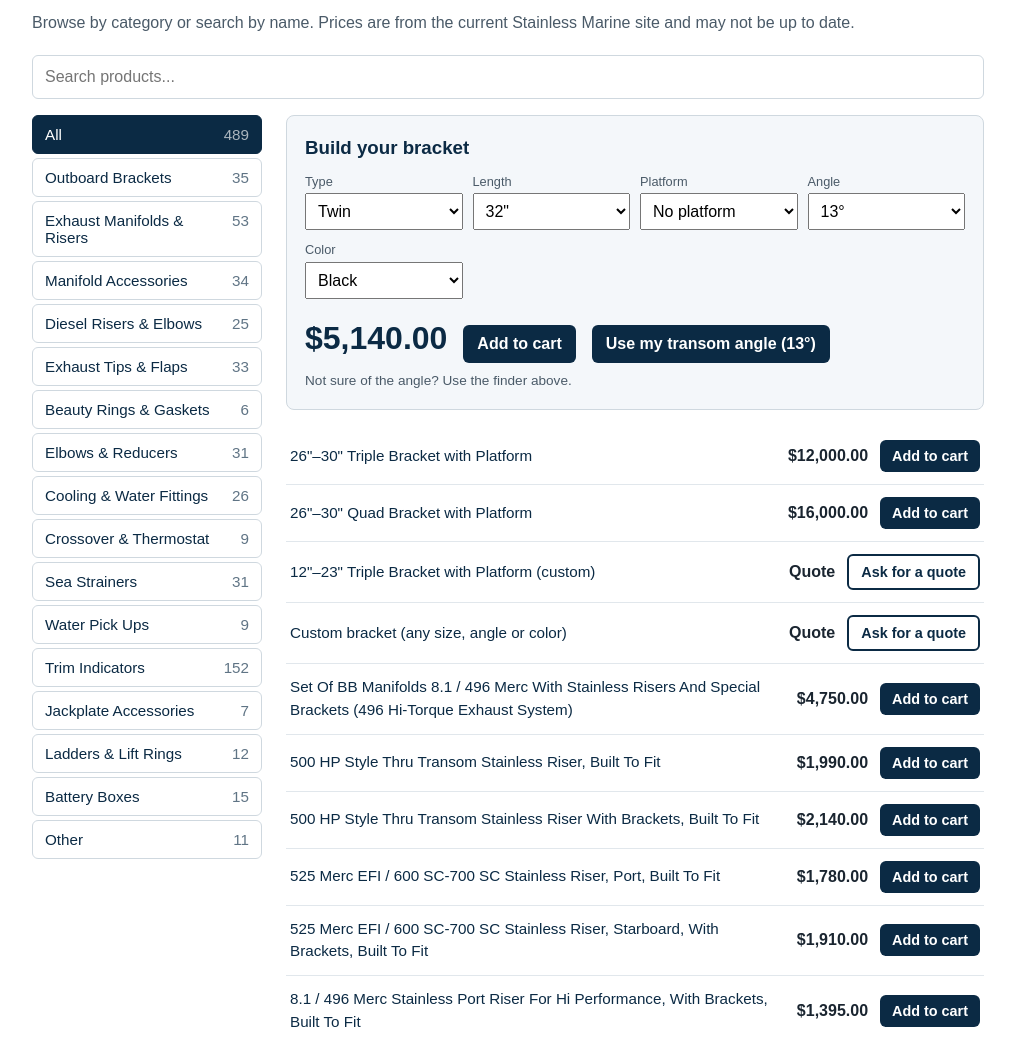
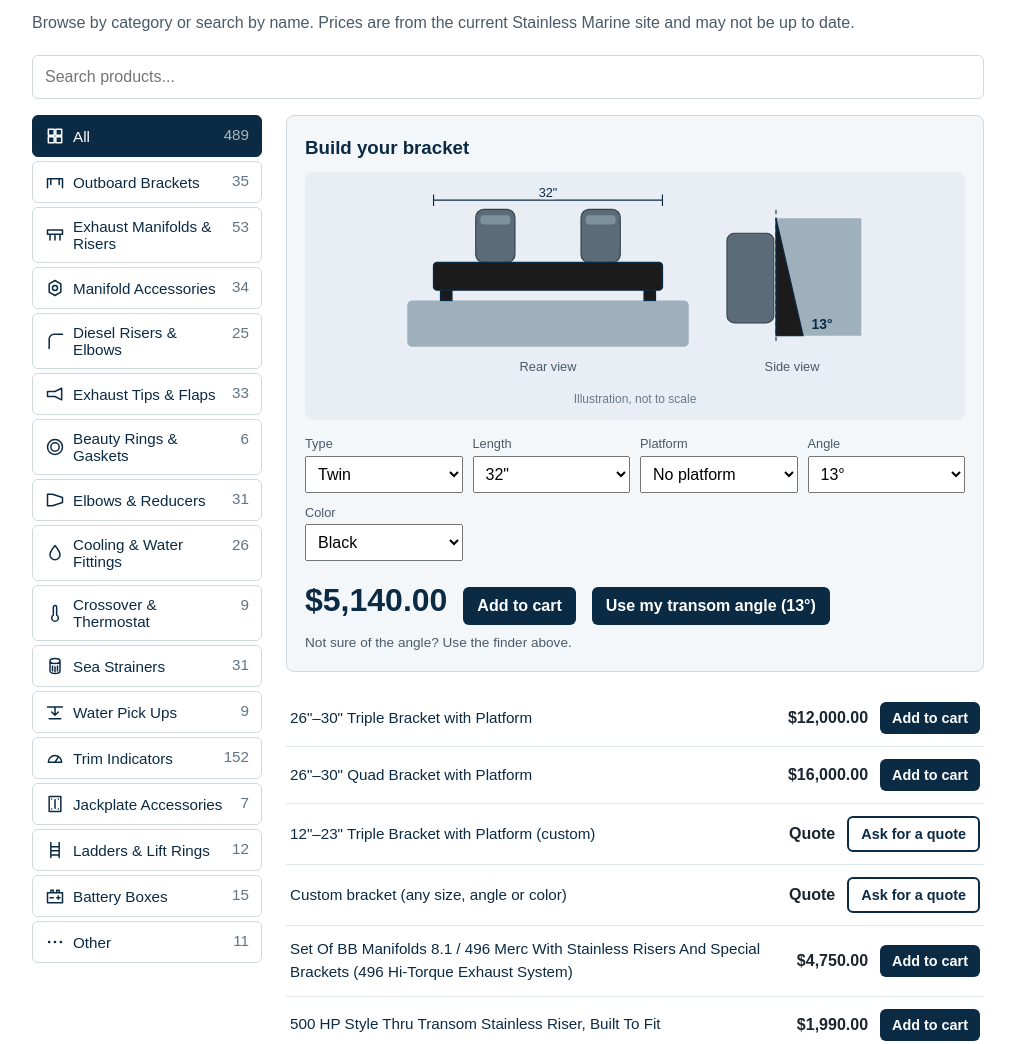
Before and after one commit to leeromero88-ai/stainless-marine-concept, a plain HTML site: page index.html in a window 1280 px wide. Shown: the part 1378-2422 px from the top of the page, without its empty margins (132-1147 px from the left). Drawn offline with Linux system fonts and the light colour scheme.

Commit message:
Add bracker preview and category icons

```diff
--- a/index.html
+++ b/index.html
@@ -156,6 +156,12 @@
       #lang, #cartBtn { padding: 5px 10px; font-size: .9rem; }
       section[id] { scroll-margin-top: 110px; }
     }
+    .pv { display: flex; gap: 14px; justify-content: center; align-items: flex-end; flex-wrap: wrap; background: #e8eef3; border-radius: 8px; padding: 12px; margin-bottom: 14px; }
+    .pv figure { margin: 0; text-align: center; font-size: .8rem; color: #4a5a68; }
+    .pv svg { display: block; width: 100%; height: auto; max-width: 300px; }
+    .pv figure.side svg { max-width: 160px; }
+    #cats button .lb { display: inline-flex; align-items: center; gap: 8px; text-align: left; }
+    #cats button .lb svg { width: 20px; height: 20px; flex: none; fill: none; stroke: currentColor; stroke-width: 1.8; stroke-linecap: round; stroke-linejoin: round; }
   </style>
 </head>
 <body>
@@ -522,13 +528,15 @@
     }
     function esc(s) { return String(s).replace(/&/g, '&amp;').replace(/</g, '&lt;').replace(/"/g, '&quot;'); }
 
+var CAT_ICON = {"all": "<rect x=\"4\" y=\"4\" width=\"7\" height=\"7\"/><rect x=\"13\" y=\"4\" width=\"7\" height=\"7\"/><rect x=\"4\" y=\"13\" width=\"7\" height=\"7\"/><rect x=\"13\" y=\"13\" width=\"7\" height=\"7\"/>", "br": "<path d=\"M3 8h18M3 8v11M21 8v11M7 8v7M17 8v7\"/>", "man": "<path d=\"M3 6h18v5H3zM6 11v7M12 11v7M18 11v7\"/>", "macc": "<path d=\"M12 3l7 4v10l-7 4-7-4V7z\"/><circle cx=\"12\" cy=\"12\" r=\"3\"/>", "dsl": "<path d=\"M5 21V10a6 6 0 0 1 6-6h10\"/>", "tips": "<path d=\"M3 9h9l8-4v14l-8-4H3z\"/>", "rings": "<circle cx=\"12\" cy=\"12\" r=\"9\"/><circle cx=\"12\" cy=\"12\" r=\"5\"/>", "elb": "<path d=\"M3 5v14M3 5h6l12 4v6l-12 4H3\"/>", "cool": "<path d=\"M12 3c4 5 6 8 6 11a6 6 0 0 1-12 0c0-3 2-6 6-11z\"/>", "xover": "<path d=\"M10 14.5V5a2 2 0 0 1 4 0v9.5a4 4 0 1 1-4 0z\"/>", "strn": "<path d=\"M6 6a6 3 0 0 1 12 0v12a6 3 0 0 1-12 0zM6 6a6 3 0 0 0 12 0M9 12v6M12 13v6M15 12v6\"/>", "pick": "<path d=\"M3 6h18M12 6v10M8 12l4 4 4-4M5 20h14\"/>", "ind": "<path d=\"M4 17a8 8 0 0 1 16 0zM12 17l4-6\"/>", "jack": "<path d=\"M5 3h14v18H5zM12 7v10M8 6h.01M16 6h.01M8 18h.01M16 18h.01\"/>", "lad": "<path d=\"M7 3v18M17 3v18M7 8h10M7 13h10M7 18h10\"/>", "batt": "<path d=\"M3 8h18v12H3zM7 8V5h3v3M14 8V5h3v3M6 14h4M14 14h4M16 12v4\"/>", "oth": "<path d=\"M5 12h.01M12 12h.01M19 12h.01\" stroke-width=\"3.2\"/>"};
+    function catIcon(k) { return '<svg viewBox="0 0 24 24" aria-hidden="true">' + (CAT_ICON[k] || CAT_ICON.oth) + '</svg>'; }
     function renderCats() {
       var counts = { all: ALL.length };
       ALL.forEach(function (it) { counts[it.c] = (counts[it.c] || 0) + 1; });
-      var h = '<button data-cat="all" class="' + (shop.cat === 'all' ? 'sel' : '') + '">' + CT[idioma].all + '<span>' + counts.all + '</span></button>';
+      var h = '<button data-cat="all" class="' + (shop.cat === 'all' ? 'sel' : '') + '"><b class="lb" style="font-weight:normal">' + catIcon('all') + CT[idioma].all + '</b><span>' + counts.all + '</span></button>';
       CATS.forEach(function (c) {
         if (!counts[c.k]) return;
-        h += '<button data-cat="' + c.k + '" class="' + (shop.cat === c.k ? 'sel' : '') + '">' + c[idioma] + '<span>' + counts[c.k] + '</span></button>';
+        h += '<button data-cat="' + c.k + '" class="' + (shop.cat === c.k ? 'sel' : '') + '"><b class="lb" style="font-weight:normal">' + catIcon(c.k) + c[idioma] + '</b><span>' + counts[c.k] + '</span></button>';
       });
       document.getElementById('cats').innerHTML = h;
     }
@@ -550,6 +558,38 @@
       return { price: price, en: en, es: es, hasPlat: hasPlat, fixed: fixed, id: 'br-' + t + '-' + cfg.len + '-' + cfg.plat + '-' + cfg.deg + '-' + cfg.color };
     }
     function opt(v, label, cur) { return '<option value="' + v + '"' + (String(cur) === String(v) ? ' selected' : '') + '>' + label + '</option>'; }
+    function bracketSVG(info) {
+      var T2 = { en: { rear: 'Rear view', side: 'Side view', note: 'Illustration, not to scale' },
+                 es: { rear: 'Vista trasera', side: 'Vista lateral', note: 'Ilustración, no a escala' } }[idioma];
+      var fill = { black: '#1b1b1b', off: '#ebe5d3', white: '#ffffff' }[cfg.color];
+      var w = Math.max(70, Math.min(228, cfg.len * 6.2)), x = (260 - w) / 2, twin = cfg.type === 'twin';
+      var motor = function (cx, sc) {
+        var mw = 34 * sc, mh = 46 * sc;
+        return '<rect x="' + (cx - mw / 2) + '" y="' + (68 - mh) + '" width="' + mw + '" height="' + mh + '" rx="7" fill="#5b6b78" stroke="#33414d"/>' +
+               '<rect x="' + (cx - mw / 2 + 4) + '" y="' + (68 - mh + 5) + '" width="' + (mw - 8) + '" height="8" rx="3" fill="#7f909d"/>';
+      };
+      var motors = twin ? motor(x + w * 0.27, 1) + motor(x + w * 0.73, 1) : motor(130, cfg.type === 'mini' ? 0.8 : 1);
+      var plat = cfg.plat ? '<rect x="' + (130 - (twin ? 120 : 104)) + '" y="92" width="' + (twin ? 240 : 208) + '" height="9" rx="2" fill="' + fill + '" stroke="#0b2a44" stroke-width="1"/>' : '';
+      var rear = '<svg viewBox="0 0 260 150" role="img" aria-label="' + T2.rear + '">' +
+        '<rect x="8" y="101" width="244" height="40" rx="4" fill="#9fb0bd"/>' +
+        motors +
+        '<rect x="' + x + '" y="68" width="' + w + '" height="24" rx="3" fill="' + fill + '" stroke="#0b2a44" stroke-width="1.2"/>' +
+        '<rect x="' + (x + 6) + '" y="92" width="10" height="9" fill="' + fill + '" stroke="#0b2a44"/><rect x="' + (x + w - 16) + '" y="92" width="10" height="9" fill="' + fill + '" stroke="#0b2a44"/>' +
+        plat +
+        '<path d="M' + x + ' 14h' + w + 'M' + x + ' 9v10M' + (x + w) + ' 9v10" stroke="#0b2a44" stroke-width="1" fill="none"/>' +
+        '<text x="130" y="11" text-anchor="middle" font-size="11" fill="#0b2a44" font-family="Arial" style="paint-order:stroke" stroke="#e8eef3" stroke-width="4">' + cfg.len + '"</text></svg>';
+      var d = cfg.deg, t = 110 * Math.tan(d * Math.PI / 180), hullX = 60;
+      var side = '<svg viewBox="0 0 150 150" role="img" aria-label="' + T2.side + '">' +
+        '<polygon points="' + hullX + ',20 ' + (hullX + t) + ',130 140,130 140,20" fill="#9fb0bd"/>' +
+        '<polygon points="' + hullX + ',20 ' + hullX + ',130 ' + (hullX + t) + ',130" fill="' + fill + '" stroke="#0b2a44" stroke-width="1.2"/>' +
+        '<rect x="14" y="34" width="' + (hullX - 16) + '" height="84" rx="7" fill="#5b6b78" stroke="#33414d"/>' +
+        '<path d="M' + hullX + ' 12v126" stroke="#0b2a44" stroke-width="1" stroke-dasharray="4 3"/>' +
+        '<text x="' + (hullX + t + 8) + '" y="124" font-size="13" font-weight="bold" fill="#0b2a44" font-family="Arial">' + d + '°</text></svg>';
+      return '<div class="pv"><figure>' + rear + '<figcaption>' + T2.rear + '</figcaption></figure>' +
+             '<figure class="side">' + side + '<figcaption>' + T2.side + '</figcaption></figure>' +
+             '<figcaption style="flex-basis:100%;text-align:center;font-size:.75rem;color:#6a7a88">' + T2.note + '</figcaption></div>';
+    }
+
     function renderConfigurator() {
       var box = document.getElementById('configurator');
       if (!(shop.cat === 'br' || shop.cat === 'all') || shop.q) { box.innerHTML = ''; return; }
@@ -557,7 +597,7 @@
       var lens = Object.keys(BR[cfg.type]).map(function (k) { return opt(k, k + '"', cfg.len); }).join('');
       var degs = info.fixed ? opt(12, '12°', 12) : [11, 13, 15].map(function (d) { return opt(d, d + '°', cfg.deg); }).join('');
       var platLbl = cfg.type === 'twin' ? L.platT : L.platS;
-      box.innerHTML = '<div class="conf"><h3>' + L.cfg + '</h3><div class="fields">' +
+      box.innerHTML = '<div class="conf"><h3>' + L.cfg + '</h3>' + bracketSVG(info) + '<div class="fields">' +
         '<div><label for="cf-type">' + L.type + '</label><select id="cf-type">' + opt('mini', L.mini, cfg.type) + opt('single', L.single, cfg.type) + opt('twin', L.twin, cfg.type) + '</select></div>' +
         '<div><label for="cf-len">' + L.len + '</label><select id="cf-len">' + lens + '</select></div>' +
         '<div><label for="cf-plat">' + L.plat + '</label><select id="cf-plat"' + (info.hasPlat ? '' : ' disabled') + '>' + opt(0, L.noplat, cfg.plat) + (info.hasPlat ? opt(1, platLbl, cfg.plat) : '') + '</select></div>' +
```
